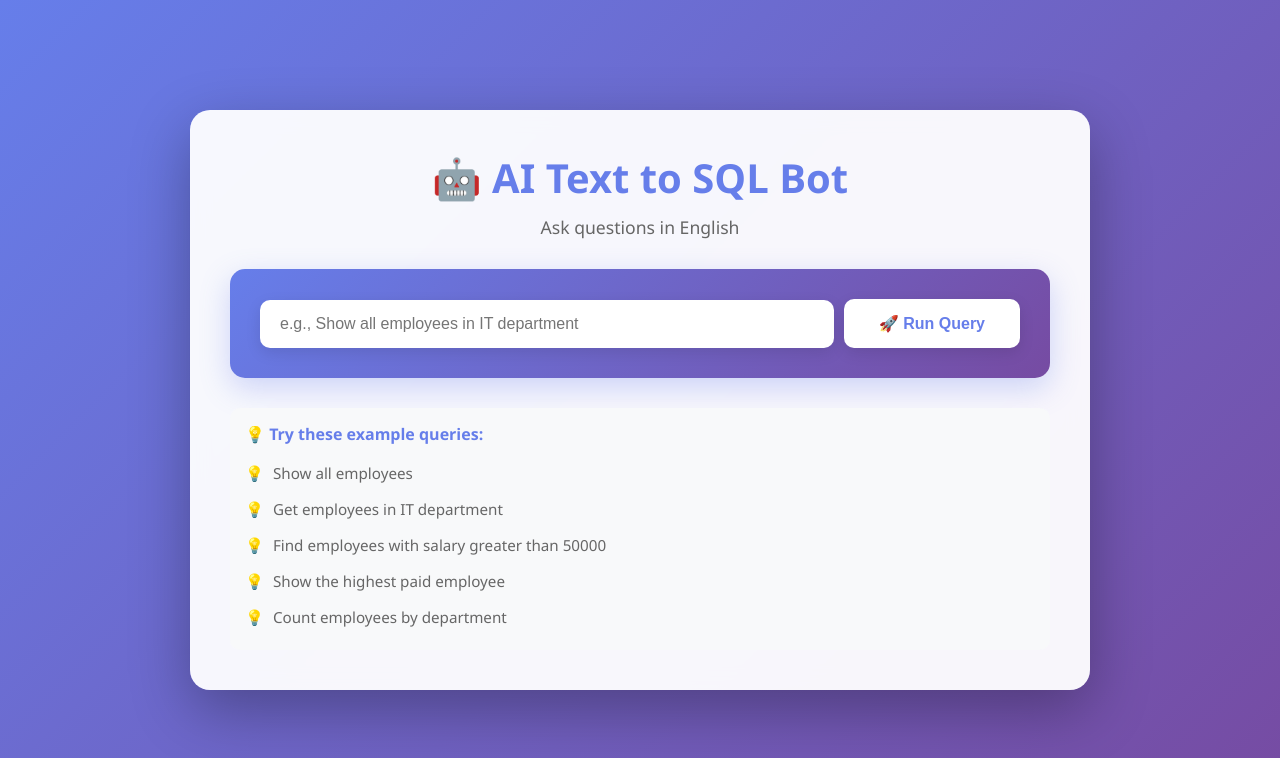
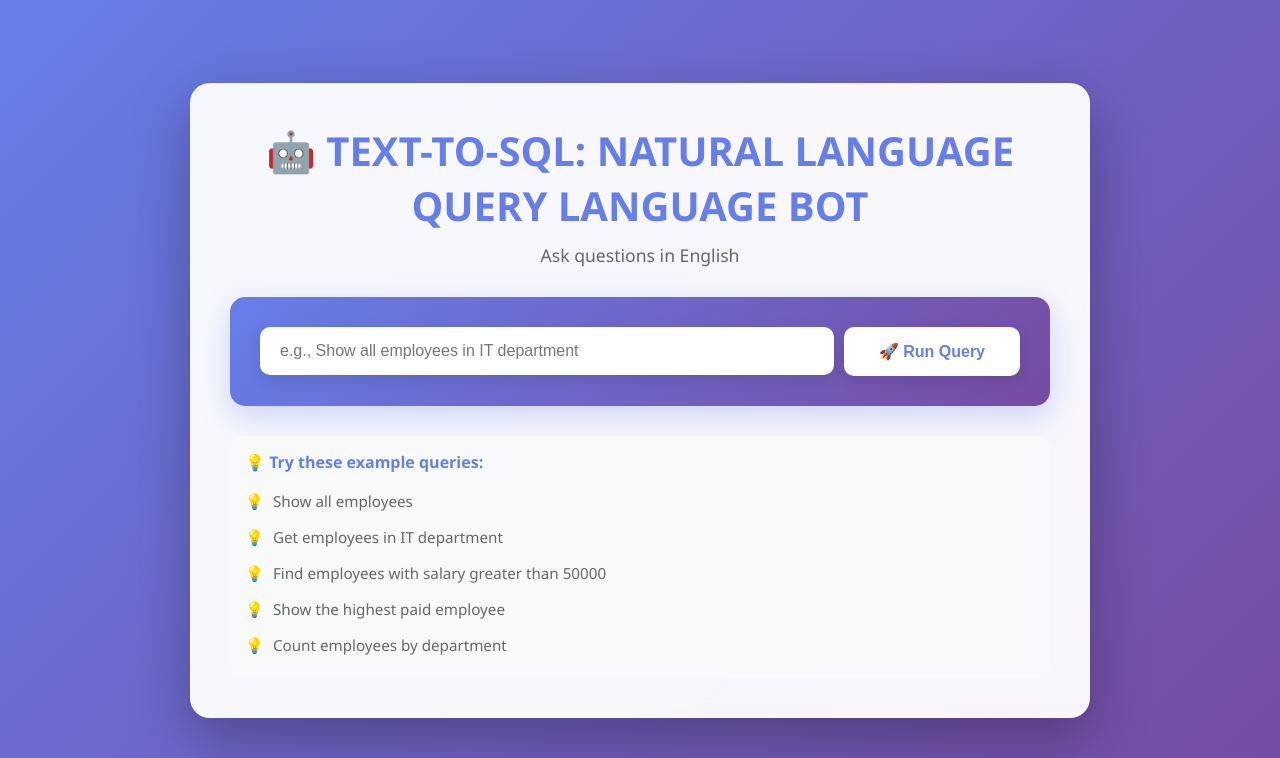
Before and after one commit to GayathriAbhirami/text-to-sql-bot, a Flask app: page / in a window 1280 px wide. Shown: the top 758 px of the page. Run offline with Flask 3, Linux system fonts and the light colour scheme.

Commit message:
Update index.html

```diff
--- a/templates/index.html
+++ b/templates/index.html
@@ -250,7 +250,7 @@
 </head>
 <body>
     <div class="container">
-        <h1>🤖 AI Text to SQL Bot</h1>
+        <h1>🤖 TEXT-TO-SQL: NATURAL LANGUAGE QUERY LANGUAGE BOT</h1>
         <p class="subtitle">Ask questions in English</p>
 
         <div class="query-section">
```
